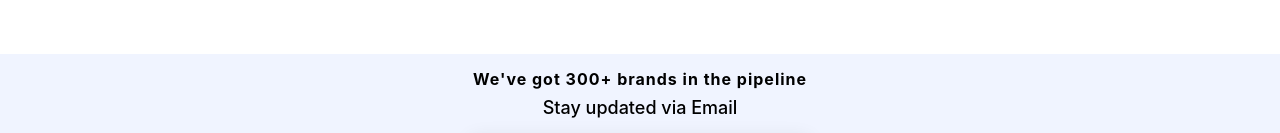
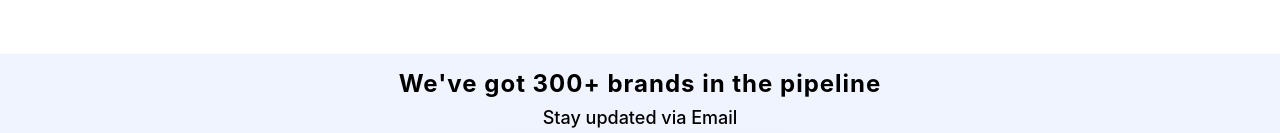
Before and after one commit to MRNickdown01/CocoNew, a React (Create React App) app: page / in a window 1280 px wide. Shown: the part 594-727 px from the top of the page. Built offline with nearby package versions, Linux system fonts and the light colour scheme.

Commit message:
heading changes

```diff
--- a/src/Pages/CuponseCard/index.css
+++ b/src/Pages/CuponseCard/index.css
@@ -145,7 +145,7 @@ body {
   overflow: hidden;
 }
 .form-input {
-  width: 300px;
+  width: 20rem;
   background: none;
   border: none;
   /* padding: 8px; */
--- a/src/Pages/CuponseCard/index.js
+++ b/src/Pages/CuponseCard/index.js
@@ -235,7 +235,7 @@ const CuponsCard = (props) => {
             <h4
               style={{
                 color: "#000",
-                fontSize: "1rem",
+                fontSize: "1.5rem",
                 letterSpacing: "1px",
                 fontWeight: "bold",
               }}
```
